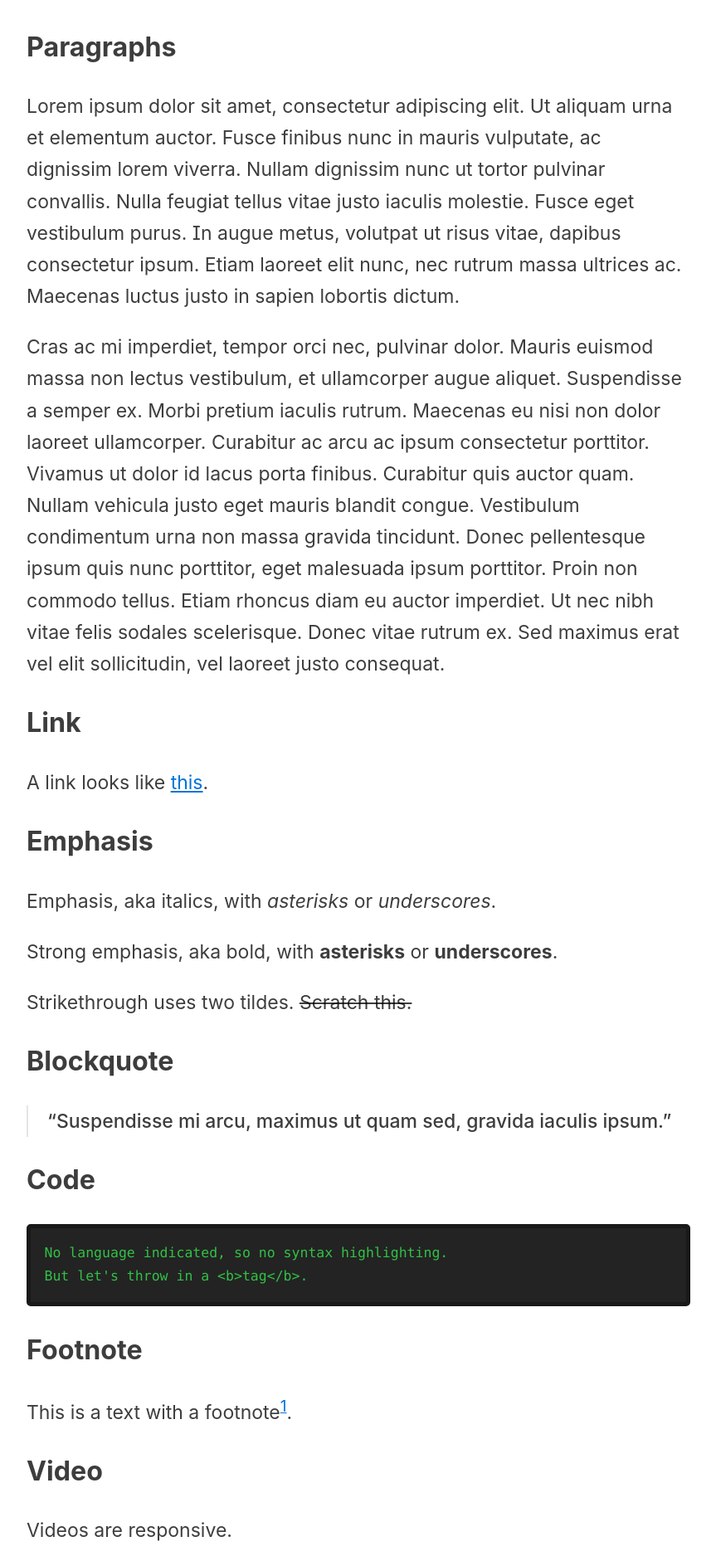
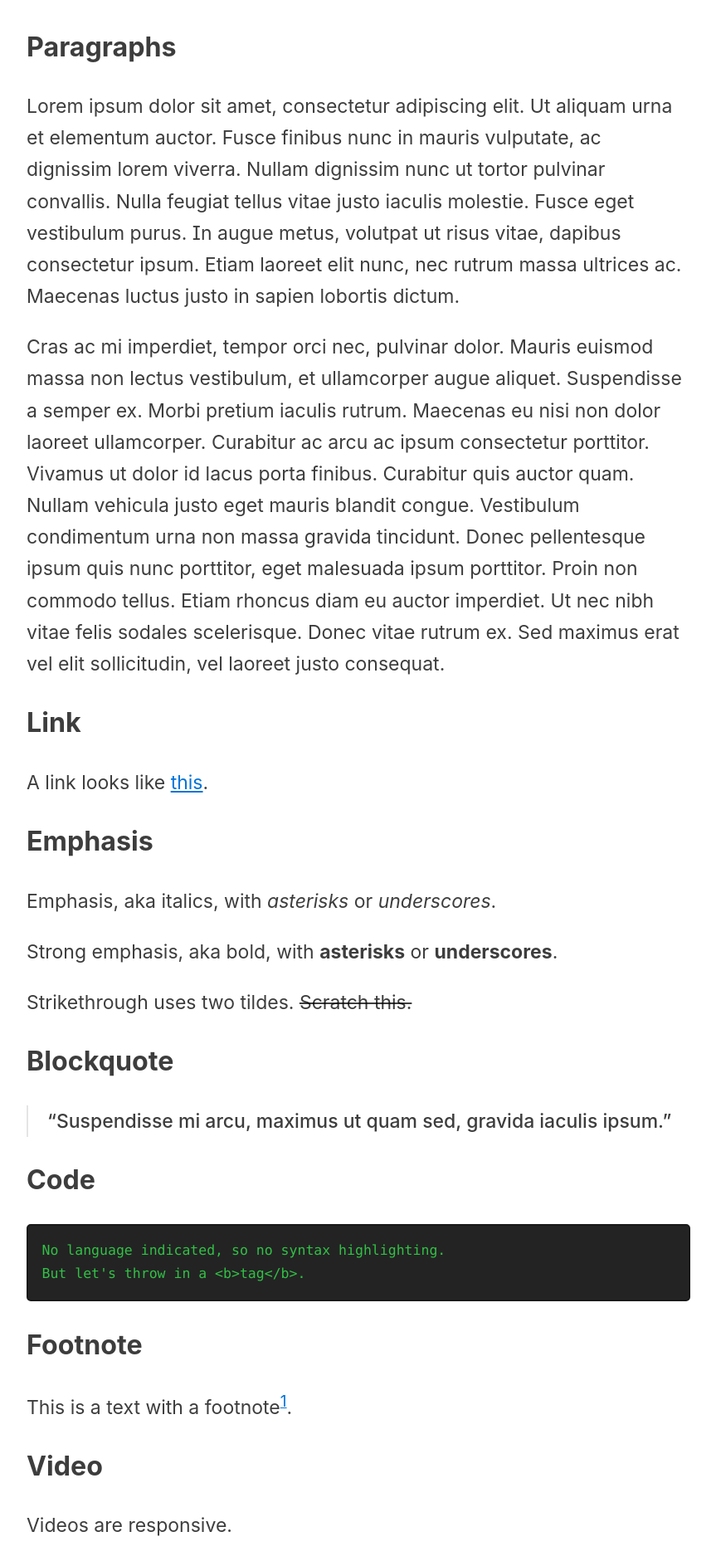
Before and after one commit to ajpwalser/ajpwalser.github.io, a Jekyll site: the page built from _posts/2020-04-17-Styles.md, in a window 1280 px wide. Shown: the part 875-2756 px from the top of the page at 83% size, without its empty margins (208-1071 px from the left). Built offline with Jekyll 4.4.1, drawn with Linux system fonts in a browser that asks for light colours; some web fonts are replaced; grey boxes are pictures that could not be loaded.

Commit message:
Update style.css

```diff
--- a/css/style.css
+++ b/css/style.css
@@ -180,7 +180,7 @@ pre {
 	font-size: 0.718em;
 	white-space: pre-wrap;
 	word-break: break-all;
-	border: 5px solid #191919;
+	border: 2px solid #191919;
 	border-radius: 5px;
 	background-color: #232323;
 	color: #32C146;
```
